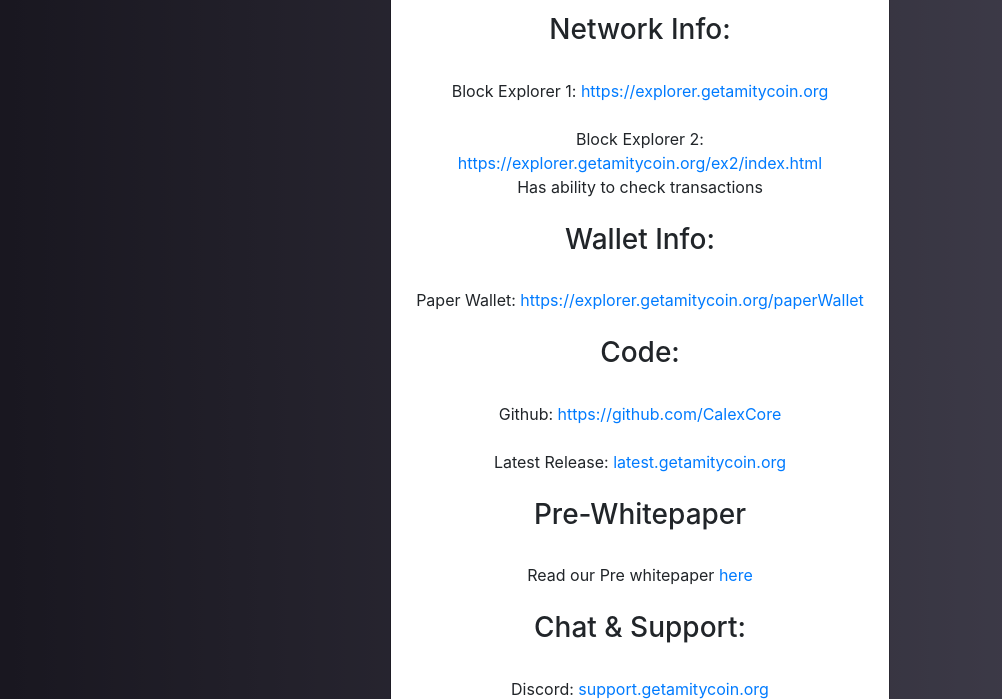
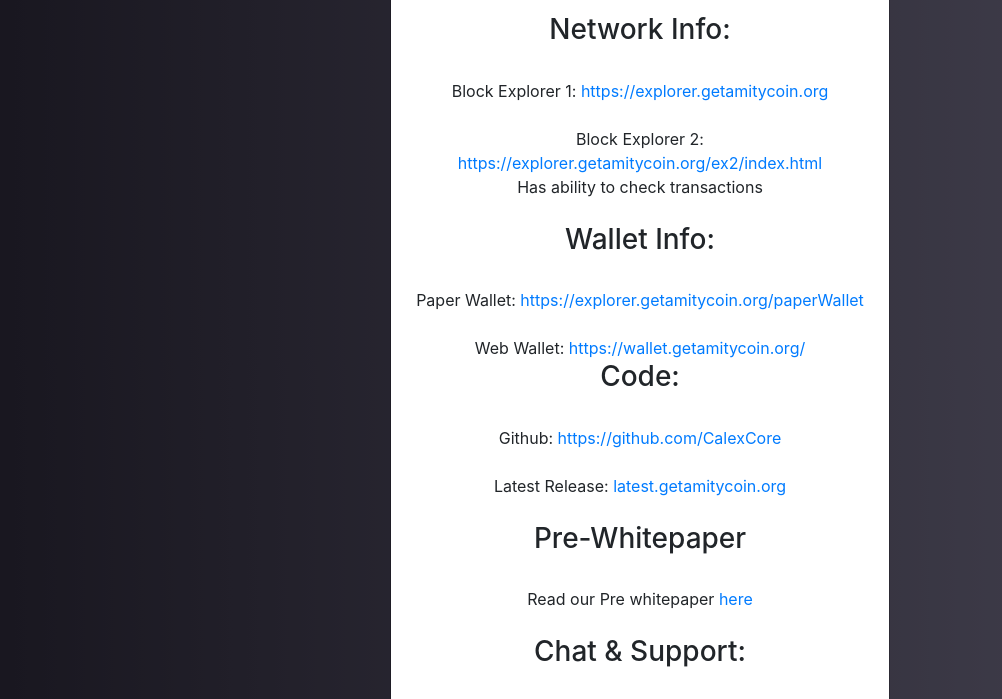
Before and after one commit to CalexCore/amitysitenew, a plain HTML site: page index.html in a window 1280 px wide. Both pictures are taken after a click on the button "More Info". Shown: the part 101-800 px from the top of the page, without its empty margins (0-1002 px from the left). Drawn offline with nearby package versions, Linux system fonts and the light colour scheme.

Commit message:
Web Wallet

```diff
--- a/index.html
+++ b/index.html
@@ -74,6 +74,7 @@
             Paper Wallet:<a href="https://explorer.getamitycoin.org/paperWallet"> https://explorer.getamitycoin.org/paperWallet</a>
             <br>
             <br>
+            Web Wallet:<a href="https://wallet.getamitycoin.org"> https://wallet.getamitycoin.org/</a>
             <h3>Code:</h3>
             <br>
             Github:<a href="https://github.com/CalexCore"> https://github.com/CalexCore</a>
```
